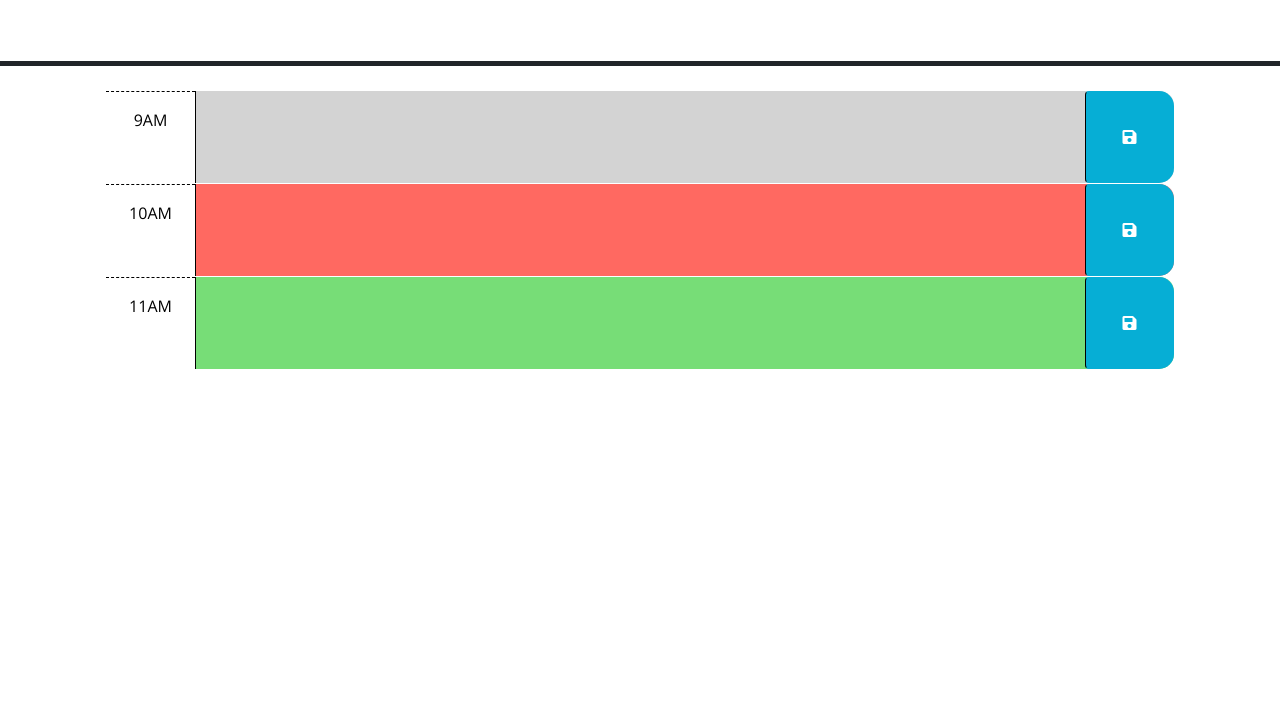
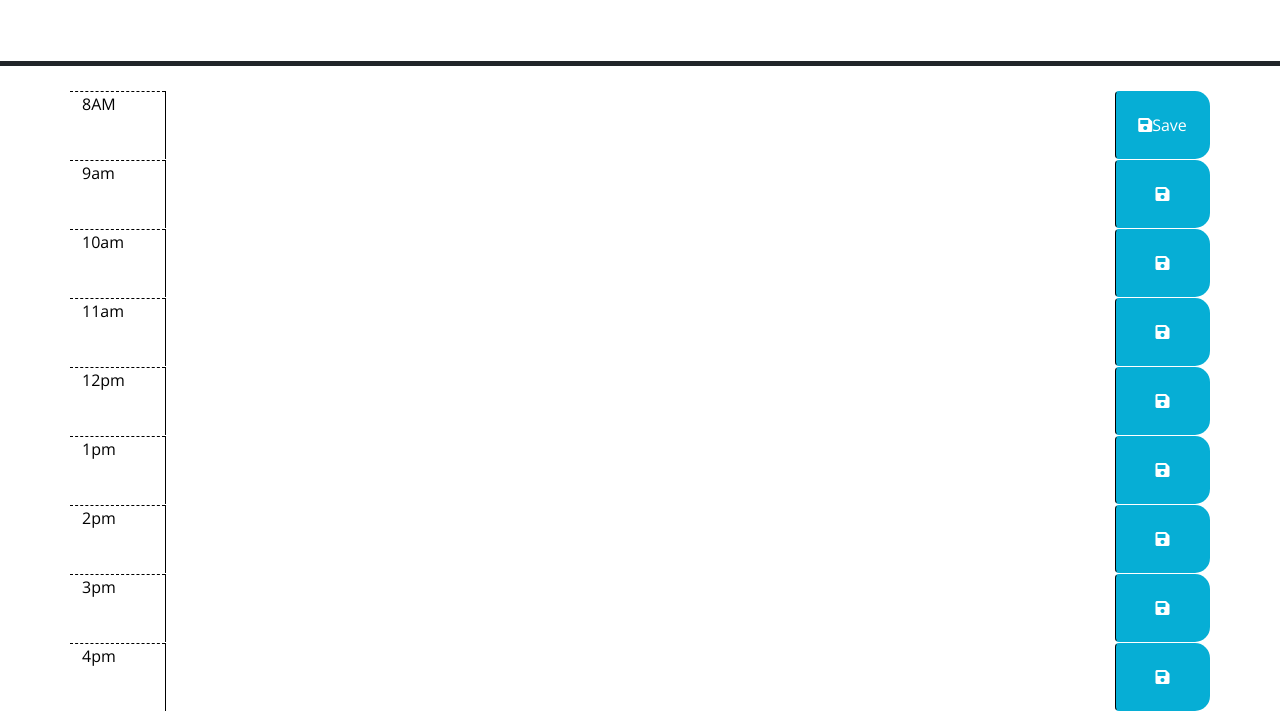
Before and after one commit to MorrisEli/Schedule-Challenge, a plain HTML site: page index.html in a window 1280 px wide. Shown: the part 166-877 px from the top of the page. Before the commit the page ends 800 px from the top, so only its background shows below. Drawn offline with nearby package versions, Linux system fonts and the light colour scheme.

Commit message:
input hours

```diff
--- a/assets/js/script.js
+++ b/assets/js/script.js
@@ -1,9 +1,35 @@
 // Wrap all code that interacts with the DOM in a call to jQuery to ensure that
 // the code isn't run until the browser has finished rendering all the elements
 // in the html.
-$('#currentDay')
-const date = new Date()
-console.log(date);
+var dateTime = $('#dateTime');
+var saveBtn = document.querySelector(".saveBtn");
+
+var currentHour = moment().hour();
+
+function printDateTime() {
+    var date = moment().format("dddd, mmm, yyyy")
+    dateTime.text(date);
+}
+
+function hourTracker() {
+    $('.timeSchedule').each(function () {
+        var scheduleHour = $(this).attr("id").split("time")[1];
+        console.log("curentHour " + currentHour)
+        console.log("scheduleHour " + scheduleHour)
+
+        if (scheduleHour < currentHour) {
+            $(this).addClass("past");
+        }
+        else if (scheduleHour == currentHour) {
+            $(this).addClass("present");
+        }
+        else {
+            $(this).addClass("future");
+        }
+    })
+
+}
+
 
 $(function () {
     // TODO: Add a listener for click events on the save button. This code should
--- a/index.html
+++ b/index.html
@@ -28,7 +28,89 @@
       <p class="lead">A simple calendar app for scheduling your work day</p>
       <p id="currentDay" class="lead"></p>
     </header>
-    <div class="container-lg px-5">
+    <div class="container">
+        <div id="hour8" class="row time-block">
+            <div class="col-md-1 hour">
+              8AM
+            </div>
+            <!-- Place to write task -->
+            <textarea class="col-md-10 description">
+            </textarea>
+            <button class="col-md-1 btn saveBtn"><i class="fas fa-save"></i>Save</button>
+          </div>
+
+        <div id="hour-9" class="row time-block">
+            <div class="col-md-1 hour">
+                9am
+            </div>
+            <textarea class="col-md-10 description">
+            </textarea>
+            <button class="col-md-1 btn saveBtn"><i class="fas fa-save"></i></button>
+        </div>
+
+        <div id="hour-10" class="row time-block">
+            <div class="col-md-1 hour">
+                10am
+            </div>
+            <textarea class="col-md-10 description">
+            </textarea>
+            <button class="col-md-1 btn saveBtn"><i class="fas fa-save"></i></button>
+        </div>
+
+        <div id="hour-11" class="row time-block">
+            <div class="col-md-1 hour">
+                11am
+            </div>
+            <textarea class="col-md-10 description">
+            </textarea>
+            <button class="col-md-1 btn saveBtn"><i class="fas fa-save"></i></button>
+        </div>
+
+        <div id="hour-12" class="row time-block">
+            <div class="col-md-1 hour">
+                12pm
+            </div>
+            <textarea class="col-md-10 description">
+            </textarea>
+            <button class="col-md-1 btn saveBtn"><i class="fas fa-save"></i></button>
+        </div>
+
+        <div id="hour-13" class="row time-block">
+            <div class="col-md-1 hour">
+                1pm
+            </div>
+            <textarea class="col-md-10 description">
+            </textarea>
+            <button class="col-md-1 btn saveBtn"><i class="fas fa-save"></i></button>
+        </div>
+
+        <div id="hour-14" class="row time-block">
+            <div class="col-md-1 hour">
+                2pm
+            </div>
+            <textarea class="col-md-10 description">
+            </textarea>
+            <button class="col-md-1 btn saveBtn"><i class="fas fa-save"></i></button>
+        </div>
+
+        <div id="hour-15" class="row time-block">
+            <div class="col-md-1 hour">
+                3pm
+            </div>
+            <textarea class="col-md-10 description">
+            </textarea>
+            <button class="col-md-1 btn saveBtn"><i class="fas fa-save"></i></button>
+        </div>
+
+        <div id="hour-16" class="row time-block">
+            <div class="col-md-1 hour">
+                4pm
+            </div>
+            <textarea class="col-md-10 description">
+            </textarea>
+            <button class="col-md-1 btn saveBtn"><i class="fas fa-save"></i></button>
+        </div>
+
       <!-- Use class for "past", "present", and "future" to apply styles to the
         time-block divs accordingly. The javascript will need to do this by
         adding/removing these classes on each div by comparing the hour in the
@@ -40,31 +122,8 @@
         -->
 
       <!-- Example of a past time block. The "past" class adds a gray background color. -->
-      <div id="hour-9" class="row time-block past">
-        <div class="col-2 col-md-1 hour text-center py-3">9AM</div>
-        <textarea class="col-8 col-md-10 description" rows="3"> </textarea>
-        <button class="btn saveBtn col-2 col-md-1" aria-label="save">
-          <i class="fas fa-save" aria-hidden="true"></i>
-        </button>
-      </div>
 
-      <!-- Example of a a present time block. The "present" class adds a red background color. -->
-      <div id="hour-10" class="row time-block present">
-        <div class="col-2 col-md-1 hour text-center py-3">10AM</div>
-        <textarea class="col-8 col-md-10 description" rows="3"> </textarea>
-        <button class="btn saveBtn col-2 col-md-1" aria-label="save">
-          <i class="fas fa-save" aria-hidden="true"></i>
-        </button>
-      </div>
 
-      <!-- Example of a future time block. The "future" class adds a green background color. -->
-      <div id="hour-11" class="row time-block future">
-        <div class="col-2 col-md-1 hour text-center py-3">11AM</div>
-        <textarea class="col-8 col-md-10 description" rows="3"> </textarea>
-        <button class="btn saveBtn col-2 col-md-1" aria-label="save">
-          <i class="fas fa-save" aria-hidden="true"></i>
-        </button>
-      </div>
 
     <script src="https://code.jquery.com/jquery-3.4.1.min.js"></script>
     <script
```
Also changed, not shown: 1 other file.
